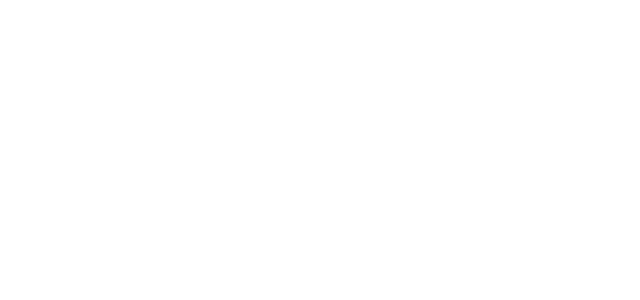
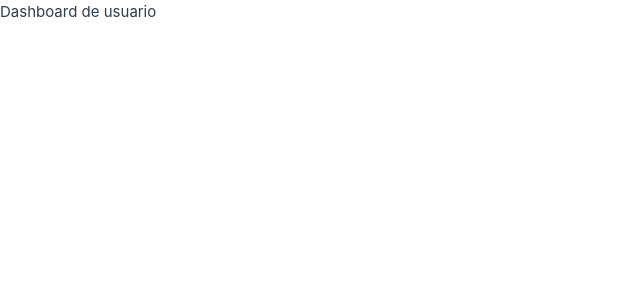
Before and after one commit to PauloHPMKT/app-tallos-frontend-vue, a Vue app: page /app/admin in a window 1280 px wide. Before the commit this address had no page. Shown: the top 300 px of the page, without its empty margins (0-640 px from the left). Built offline with nearby package versions, Linux system fonts and the light colour scheme.

Commit message:
criando rota e view para dashboard

```diff
--- /dev/null
+++ b/src/pages/user/Dashboard.vue
@@ -0,0 +1,13 @@
+<template>
+  <div>
+    Dashboard de usuario
+  </div>
+</template>
+
+<script lang="ts">
+import { defineComponent } from 'vue'
+
+export default defineComponent({
+  name: 'Dashboard',
+})
+</script>
--- a/src/router/index.ts
+++ b/src/router/index.ts
@@ -1,5 +1,6 @@
 import { createRouter, createWebHistory } from 'vue-router'
 import Login from '../pages/Login.vue'
+import Dashboard from '../pages/user/Dashboard.vue'
 
 const router = createRouter({
   history: createWebHistory(import.meta.env.BASE_URL),
@@ -9,6 +10,16 @@
       name: 'login',
       component: Login
     },
+    {
+      path: '/app',
+      children: [
+        {
+          path: 'admin',
+          name: 'Dashboard',
+          component: Dashboard,
+        }
+      ]
+    }
   ]
 })
 
```
